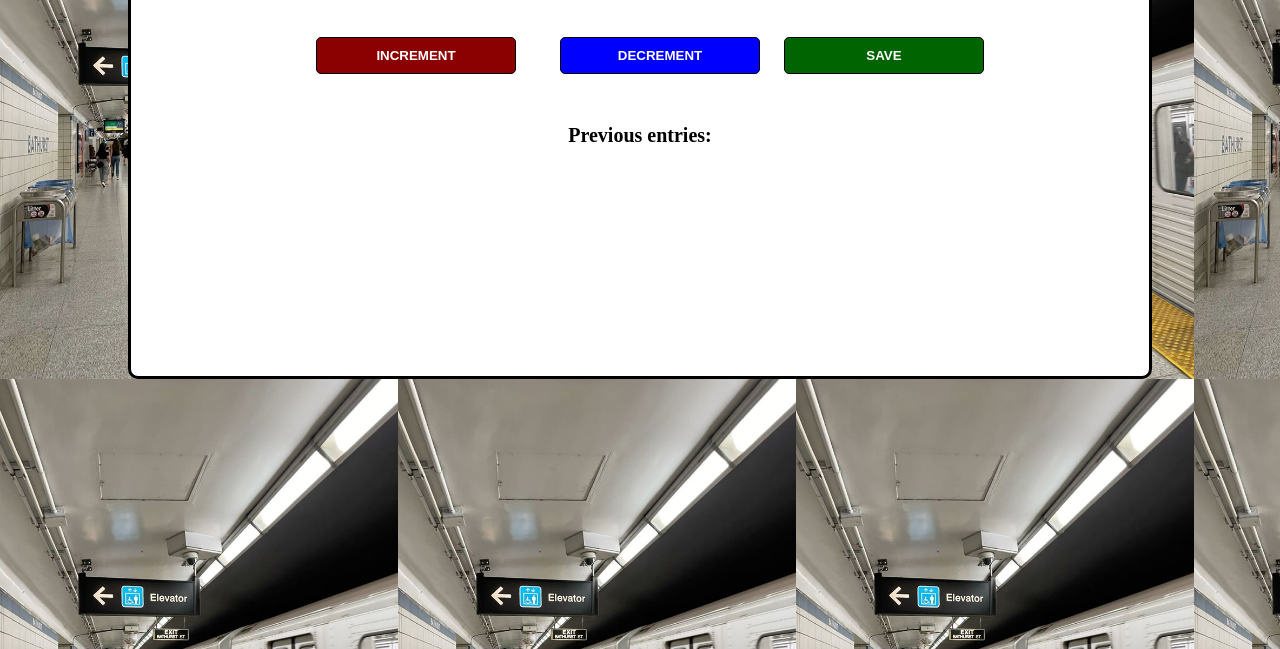
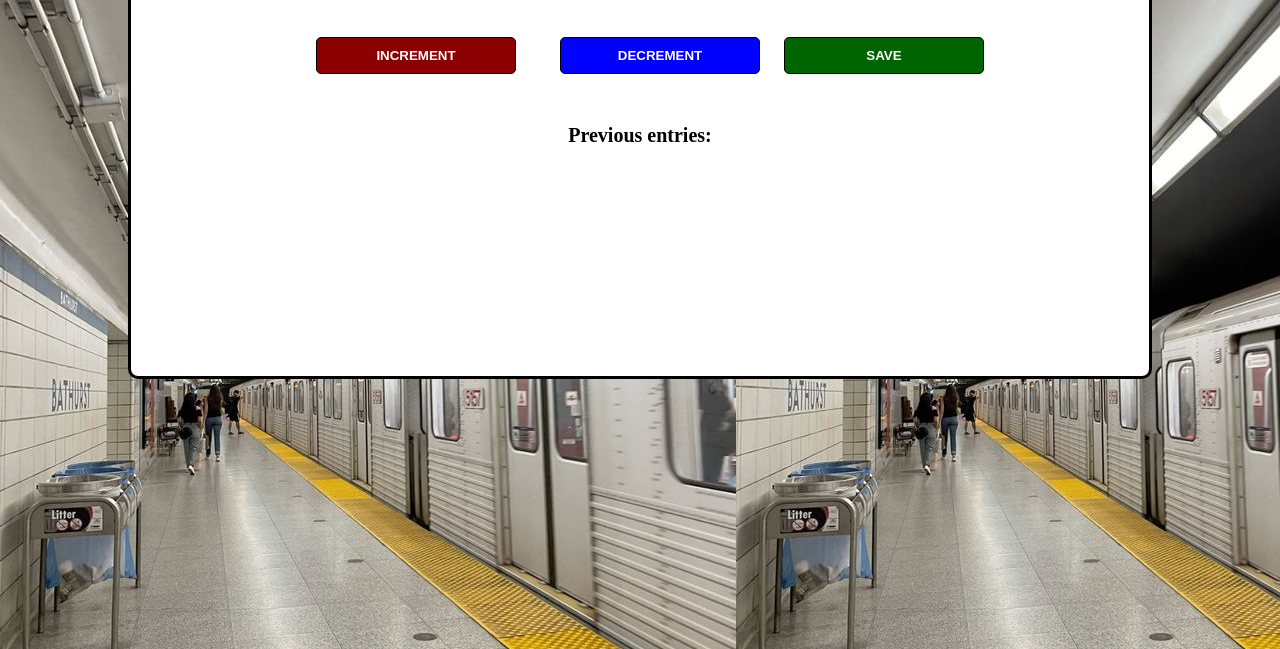
Before and after one commit to HninOuPhway/row-counter, a plain HTML site: page index.html in a window 1280 px wide. Shown: the part 151-800 px from the top of the page. Drawn offline with Linux system fonts and the light colour scheme.

Commit message:
Update style.css

```diff
--- a/style.css
+++ b/style.css
@@ -10,7 +10,7 @@ body{
   max-height: 100vh;
   max-width:100vw;
   background-image: url(station1.jpg);
-  background-size: contain;
+  background-size: conver;
   font-weight: bold;
   text-align: center;
 
```
